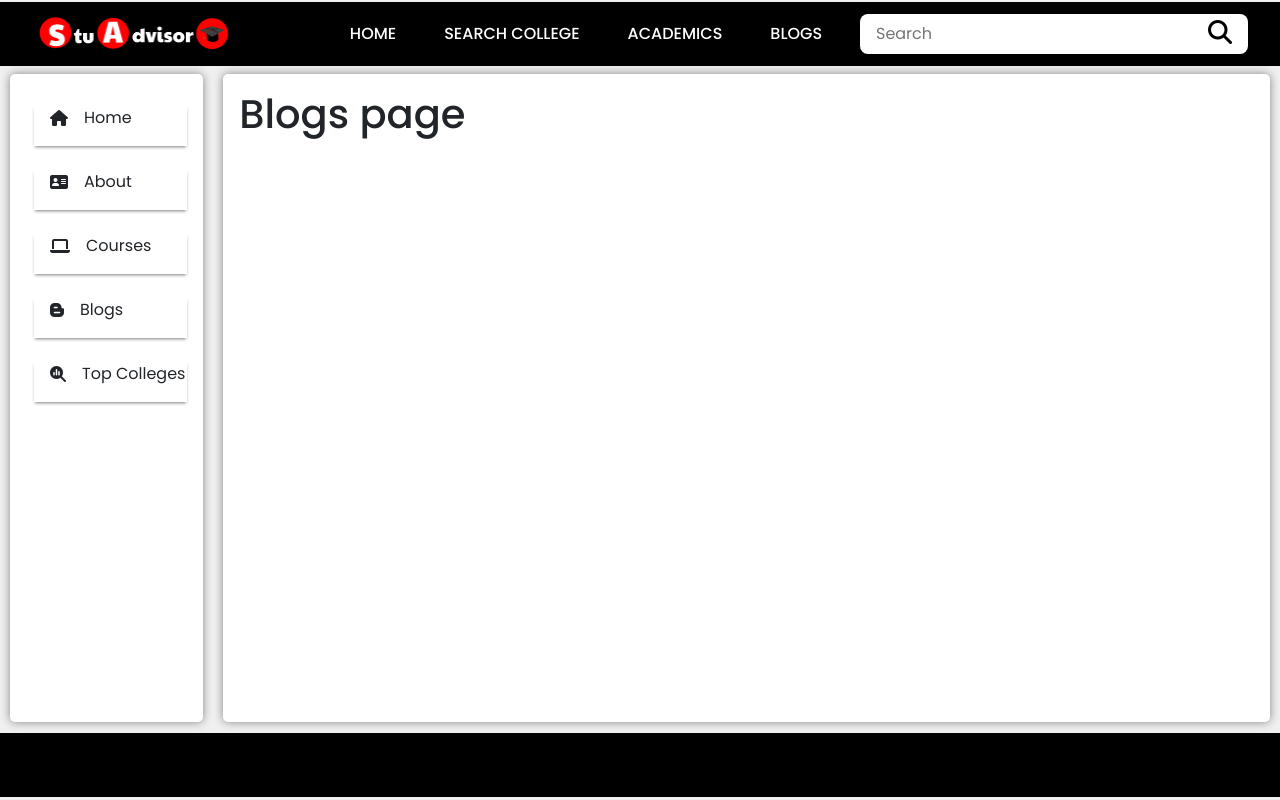
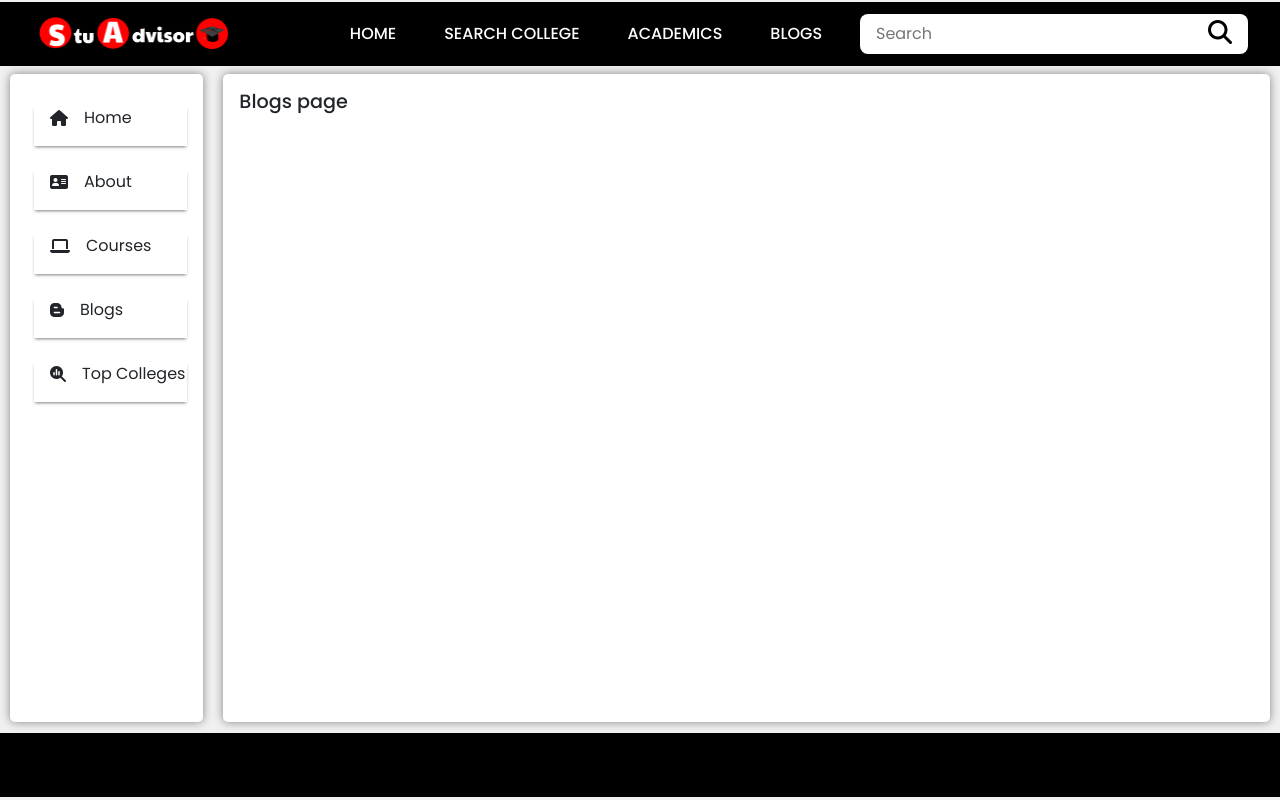
Before and after one commit to girrajkushwahin/stuadvisor, a React (Create React App) app in the folder client/: page /blogs in a window 1280 px wide. Built offline with nearby package versions, Linux system fonts and the light colour scheme.

Commit message:
css edited

```diff
--- a/client/src/index.css
+++ b/client/src/index.css
@@ -48,6 +48,19 @@
 /* body */
 body {
   font-family: 'Poppins', sans-serif;
+}
+
+h1{
+  font-size: 1.2rem;
+}
+h2{
+  font-size: 1.7rem;
+}
+h3{
+  font-size: 2rem;
+}
+p{
+  font-size: var(--md-1);
 }
 
 /* Main Container */
```
